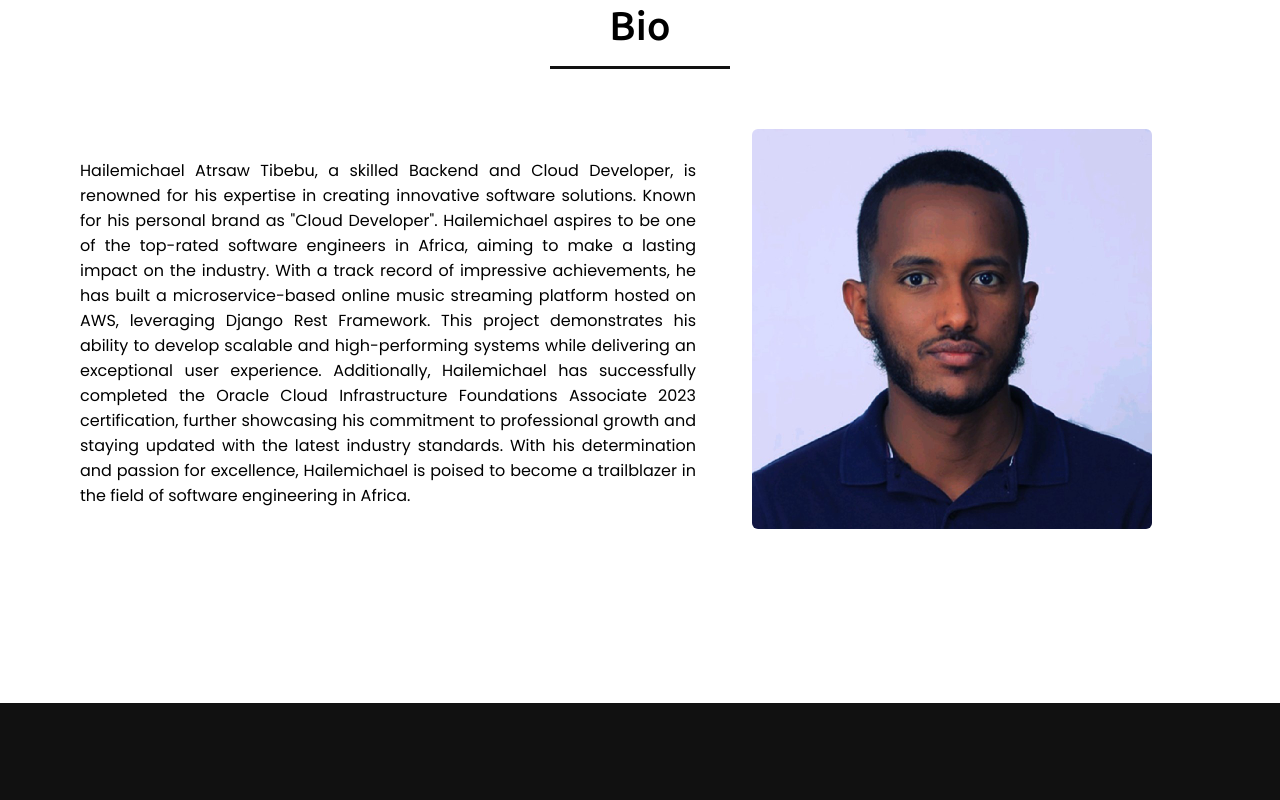
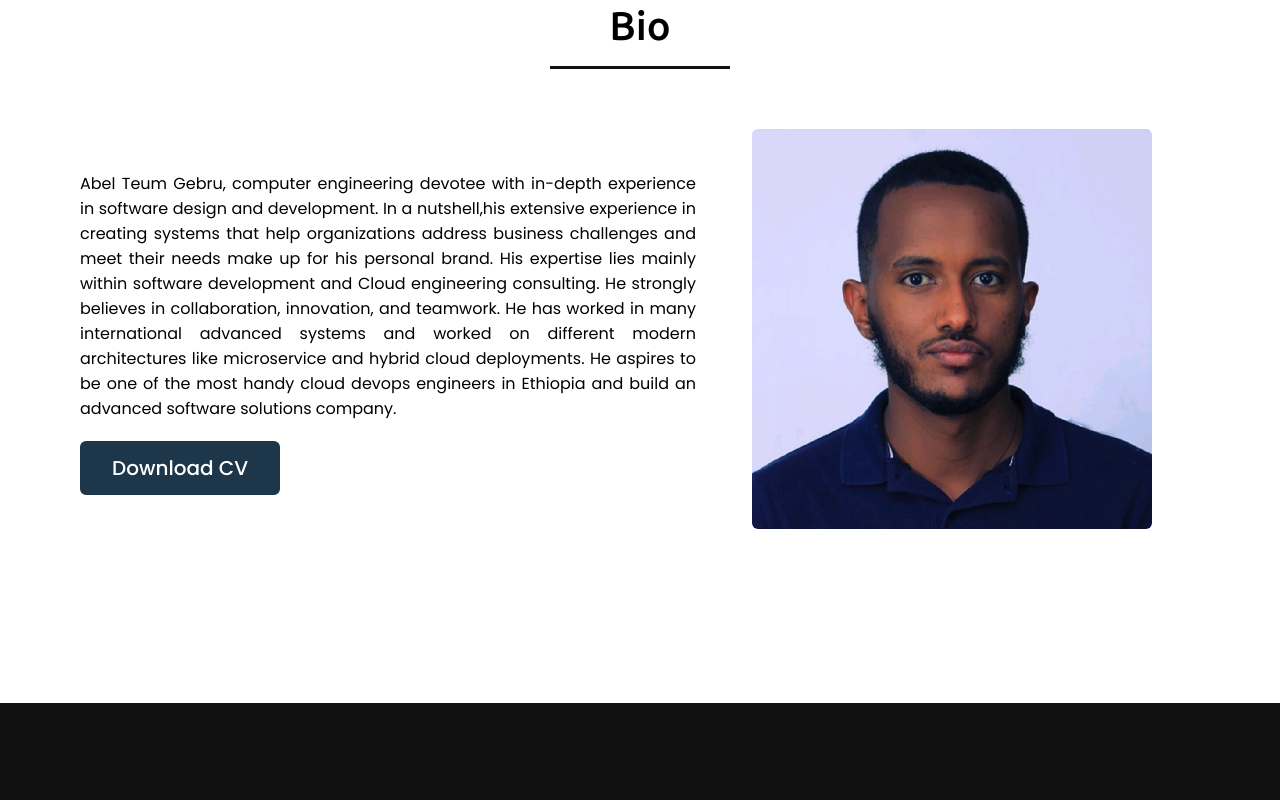
Before and after one commit to Sabian-A/personal_portfolio, a plain HTML site: page index.html in a window 1280 px wide. Shown: the part 897-1697 px from the top of the page. Drawn offline with nearby package versions, Linux system fonts and the light colour scheme.

Commit message:
all setup

```diff
--- a/index.html
+++ b/index.html
@@ -40,6 +40,7 @@
             <div class="home-content">
                 <div class="text-2">Abel Teum</div>
                 <div class="text-3">Backend | Cloud Developer</div>
+                <a href="https://www.linkedin.com/in/ethiopia-computer-engineer-software-engineer-devops-cloud-engineer-backend-abel-teum/">Hire me</a>
             </div>
         </div>
     </section>
@@ -50,7 +51,16 @@
             <h2 class="title">Bio</h2>
             <div class="about-content">
                 <div class="column left">
-                    <p>Hailemichael Atrsaw Tibebu, a skilled Backend and Cloud Developer, is renowned for his expertise in creating innovative software solutions. Known for his personal brand as "Cloud Developer". Hailemichael aspires to be one of the top-rated software engineers in Africa, aiming to make a lasting impact on the industry. With a track record of impressive achievements, he has built a microservice-based online music streaming platform hosted on AWS, leveraging Django Rest Framework. This project demonstrates his ability to develop scalable and high-performing systems while delivering an exceptional user experience. Additionally, Hailemichael has successfully completed the Oracle Cloud Infrastructure Foundations Associate 2023 certification, further showcasing his commitment to professional growth and staying updated with the latest industry standards. With his determination and passion for excellence, Hailemichael is poised to become a trailblazer in the field of software engineering in Africa.</p>
+                    <p>Abel Teum Gebru, computer engineering devotee with in-depth experience in
+                        software design and development. In a nutshell,his extensive experience in creating
+                        systems that help organizations address business challenges and meet their needs
+                        make up for his personal brand. His expertise lies mainly within software development
+                        and Cloud engineering consulting. He strongly believes in collaboration, innovation,
+                        and teamwork. He has worked in many international advanced systems and worked
+                        on different modern architectures like microservice and hybrid cloud deployments. He
+                        aspires to be one of the most handy cloud devops engineers in Ethiopia and build an
+                        advanced software solutions company.</p>
+                    <a href="/images/Abel Teum Gold Fellowship DevOps CVResume">Download CV</a>
                 </div>
                 <div class="column right image">
                     <img src="images/abelt.jpeg" alt="">
@@ -96,11 +106,10 @@
             <div class="skills-content">
                 <div class="mycustomcoln">
                     <div class="subclass">
-                        <a href="./images/slide.pdf">Download Slide Deck</a>
+                        <a href="./images/City Crop.pdf">Download Slide Deck</a>
                     </div>
                     <br>
-                    <iframe width="996" height="560" src="https://www.youtube.com/embed/cYF1ggmSyzg" frameborder="0" allowfullscreen></iframe>
-
+                    <iframe width="996" height="560" src="https://www.youtube.com/embed/OCjWGGZ4RPQ" frameborder="0" allowfullscreen></iframe>
                 </div>
                 <!-- <div class="column left">
                     <div class="text">My creative skills & experiences.</div>
@@ -108,7 +117,7 @@
                     <a href="#">Read more</a>
                 </div>
                 <div class="column right">
-                    <div class="bars">
+                    <div class="bars">https://youtu.be/OCjWGGZ4RPQ
                         <div class="info">
                             <span>Python</span>
                             <span>80%</span>
```
Also changed, not shown: 2 other files.
